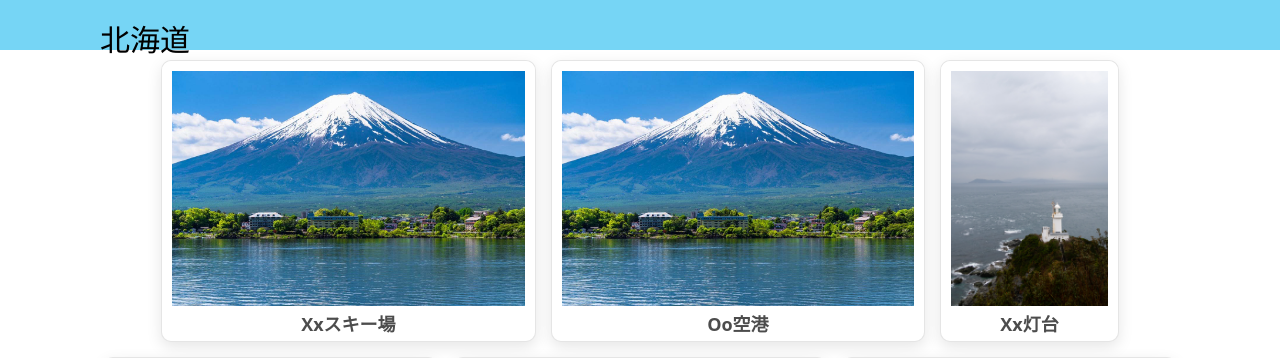
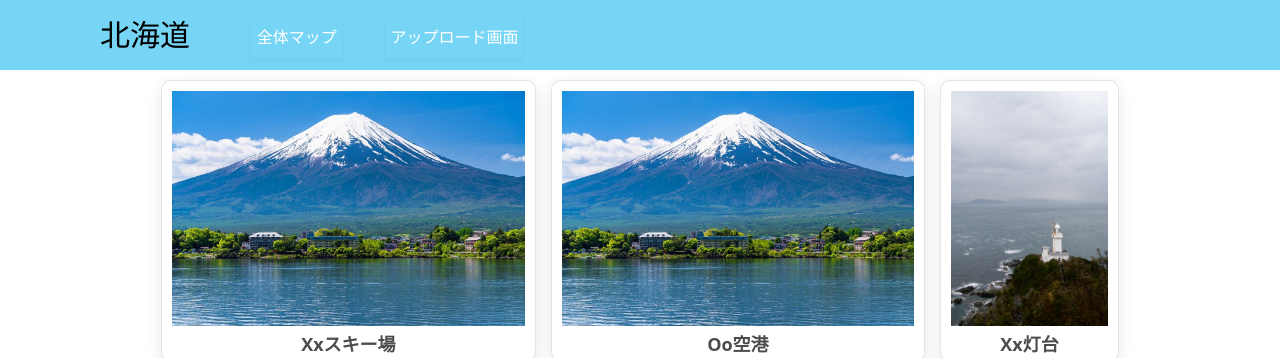
Before and after one commit to 2021AIT-OOP2-G08/image-management, a Flask app: a page that uses templates/imagelist.html in a window 1280 px wide. Shown: the top 358 px of the page. Run offline with Flask 2, Linux system fonts and the light colour scheme.

Commit message:
ヘッダーデザインの調整

```diff
--- a/static/imagelist.css
+++ b/static/imagelist.css
@@ -21,26 +21,29 @@ h1{
 	margin:0; padding:0;
 }
 header {
-	height: 50px;
+	height: 70px;
 	width: 100%;
 	padding: 15px 0;
 	background-color:#76d5f5;
 	color: black;
 }
 header .headline{
-	  line-height: 50px;
+	  line-height: 40px;
 	  font-size: 30px;
 	  margin-left: 100px;
 }
 .nav-list {
-	  line-height: 50px;
-	  margin-left: 30px;
+	  line-height: 40px;
+	  position:absolute;
+      left: 200px;
+      top: 15px;
 	  list-style: none;
 }
 .nav-list-item {
 	list-style: none;
 	display: inline-block;
 	margin: 0 20px;
+    box-shadow: 0 3px 6px rgba(0, 0, 0, 0.05);
 }
 
 .cp_link {
@@ -48,13 +51,11 @@ header .headline{
 	padding: 0.1em 0.3em;
 	transition: all .3s;
 	color: white;
+    text-decoration: none;
 }
 .cp_link:hover {
 	color:black;
 	background-color:#ffffff;
-}
-a{
-	text-decoration: none;
 }
 
 .image-container{
```
Also changed, not shown: static/map_style.css (+4 -3 lines), static/upload.css (+4 -3 lines).
